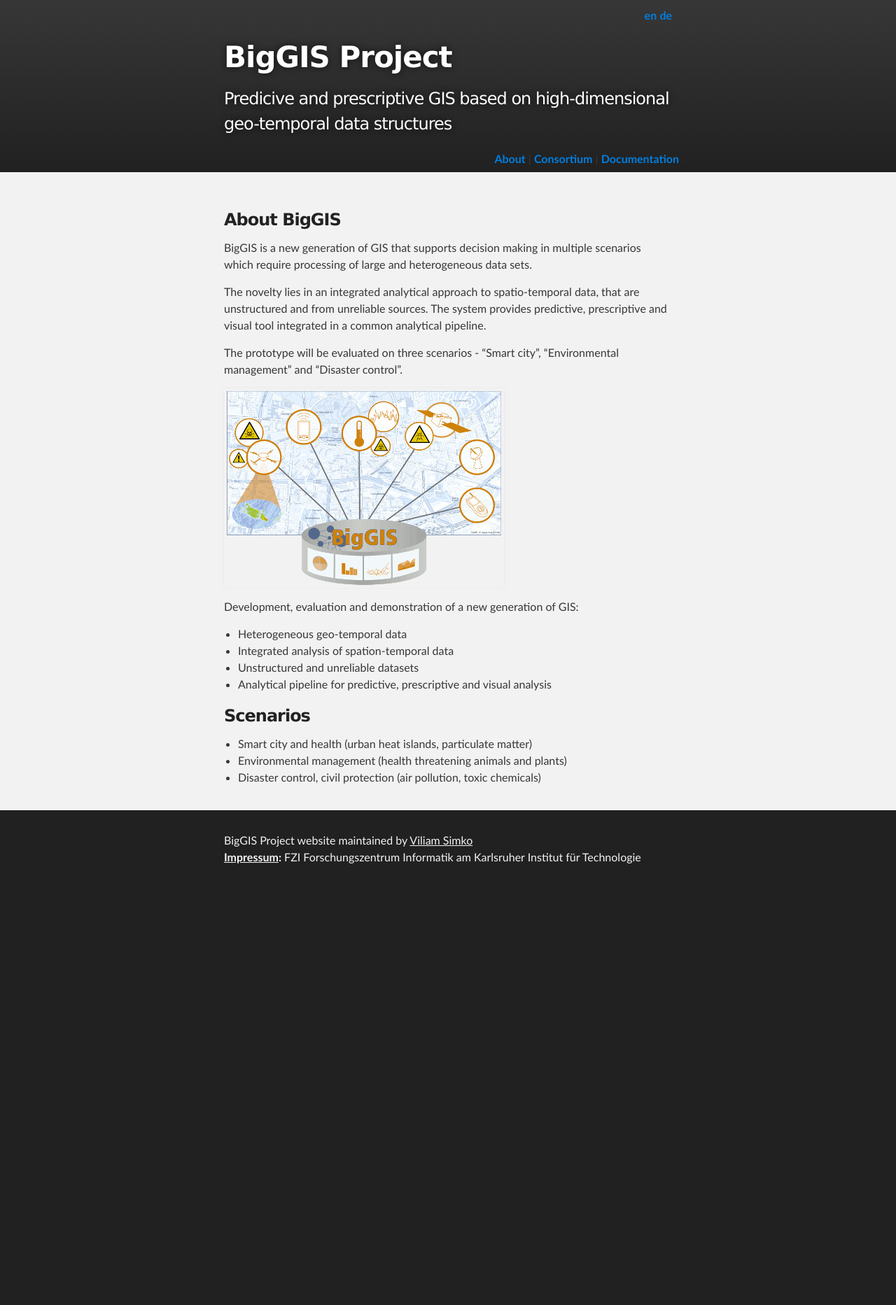
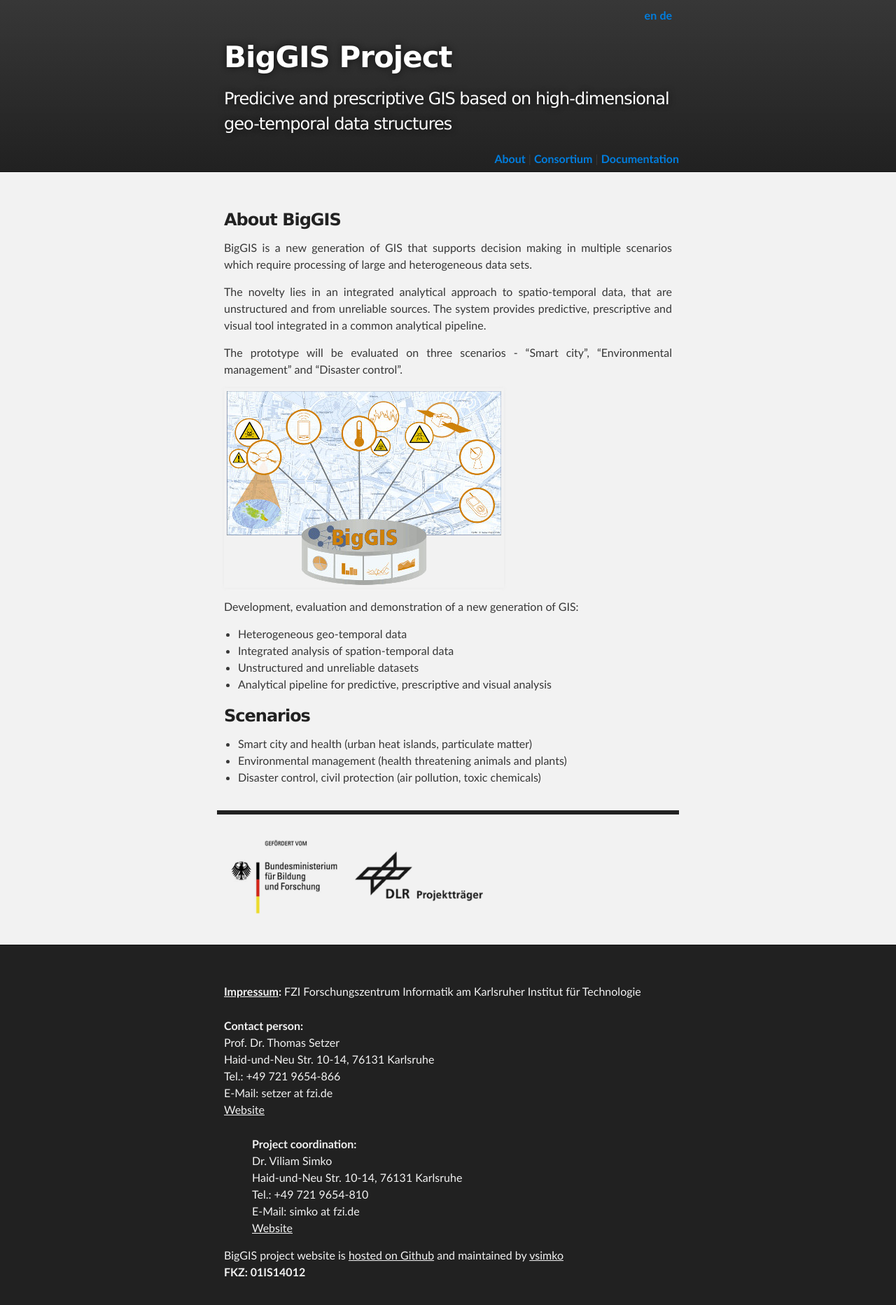
Before and after one commit to biggis-project/biggis-project.github.io, a Jekyll site: the page built from index.md, in a window 1280 px wide. Shown: the whole page at 70% size. Built offline with Jekyll 4.4.1, drawn with Linux system fonts in a browser that asks for light colours; before the commit the page ends 1272 px from its top, so only the background shows below that.

Commit message:
updated footer according to the poster, including BMBF and DLR logos

```diff
--- a/_layouts/default.html
+++ b/_layouts/default.html
@@ -31,16 +31,42 @@
       <section id="main_content" class="inner">
         {{ content }}
       </section>
+
+      <!-- BMBF-Förderung -->
+      <div id="BMBF" class="inner">
+        <img src="images/logos/BMBF-logos.png" alt="Gefördert vom BMBF"/>
+      </div>
+
     </div>
 
     <!-- FOOTER -->
     <div id="footer_wrap" class="outer">
-        <footer class="inner">
-            <p class="copyright">
-                BigGIS Project website maintained by <a href="https://github.com/vsimko">Viliam Simko</a>
-                <br /><strong><a href="https://www.fzi.de/footer/impressum/">Impressum</a>:</strong> FZI Forschungszentrum Informatik am Karlsruher Institut für Technologie
-            </p>
-        </footer>
+      <footer class="inner">
+        <p class="copyright">
+          <br/><strong><a href="https://www.fzi.de/footer/impressum/">Impressum</a>:</strong> FZI Forschungszentrum Informatik am Karlsruher Institut für Technologie
+        </p>
+        <p class="copyright" style="float:left">
+          <strong>Contact person:</strong>
+          <br/>Prof. Dr. Thomas Setzer
+          <br/>Haid‐und‐Neu Str. 10‐14, 76131 Karlsruhe
+          <br/>Tel.: +49 721 9654-866
+          <br/>E-Mail: setzer at fzi.de
+          <br/><a href="http://www.fzi.de/mitarbeiter/setzer">Website</a>
+        <p>
+        <p class="copyright" style="float:left; padding-left: 40px">
+          <strong>Project coordination:</strong>
+          <br/>Dr. Viliam Simko
+          <br/>Haid‐und‐Neu Str. 10‐14, 76131 Karlsruhe
+          <br/>Tel.: +49 721 9654-810
+          <br/>E-Mail: simko at fzi.de
+          <br/><a href="http://www.fzi.de/mitarbeiter/simko">Website</a>
+        </p>
+        <p class="copyright" style="clear: both;">
+          BigGIS project website is <a href="https://github.com/vsimko/biggis-web">hosted on Github</a>
+          and maintained by <a href="https://github.com/vsimko">vsimko</a>
+          <br/><strong>FKZ: 01IS14012</strong>
+        <p>
+      </footer>
     </div>
 
   </body>
--- a/stylesheets/stylesheet.css
+++ b/stylesheets/stylesheet.css
@@ -95,6 +95,7 @@
 
 p {
   margin: 10px 0 15px 0;
+  text-align: justify;
 }
 
 footer p {
@@ -286,16 +287,6 @@
   border-bottom-right-radius: 2px;
 }
 
-#lang_select {
-  display: block;
-  position: absolute;
-  right: 10px;
-  top:0;
-  z-index: 10;
-  padding-top: 10px;
-  font-weight: 700;
-}
-
 #header_wrap {
   background: #212121;
   background: -moz-linear-gradient(top, #373737, #212121);
@@ -392,6 +383,28 @@
   background: #212121;
 }
 
+/*******************************************************************************
+Added for BigGIS
+*******************************************************************************/
+
+#lang_select {
+  display: block;
+  position: absolute;
+  right: 10px;
+  top:0;
+  z-index: 10;
+  padding-top: 10px;
+  font-weight: 700;
+}
+
+#BMBF {
+  border-top: solid 6px #212121;
+}
+#BMBF img {
+  padding: 0;
+  border: none;
+  box-shadow: none;
+}
 
 
 /*******************************************************************************
```
Also changed, not shown: images/logos/BMBF-logos.png (added).
